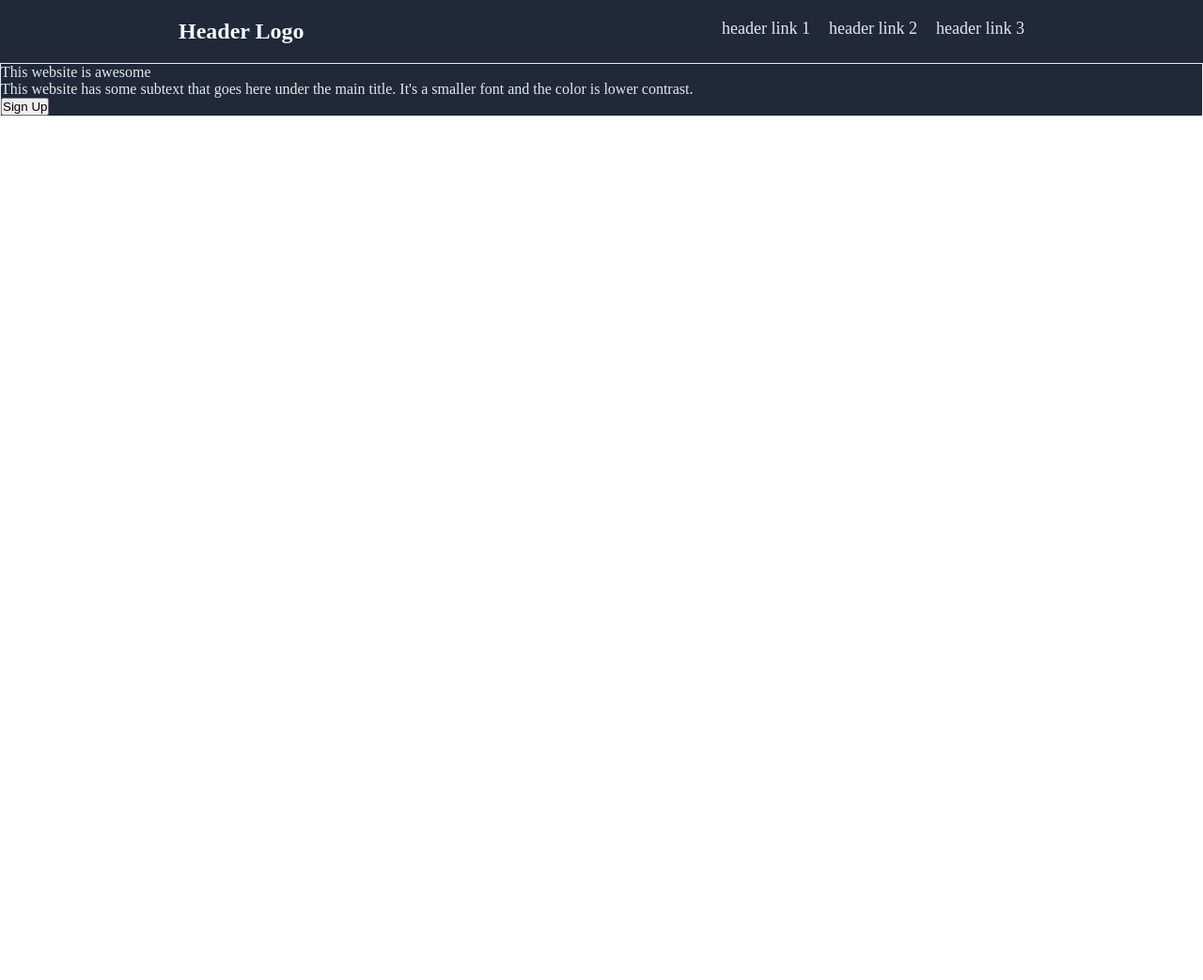
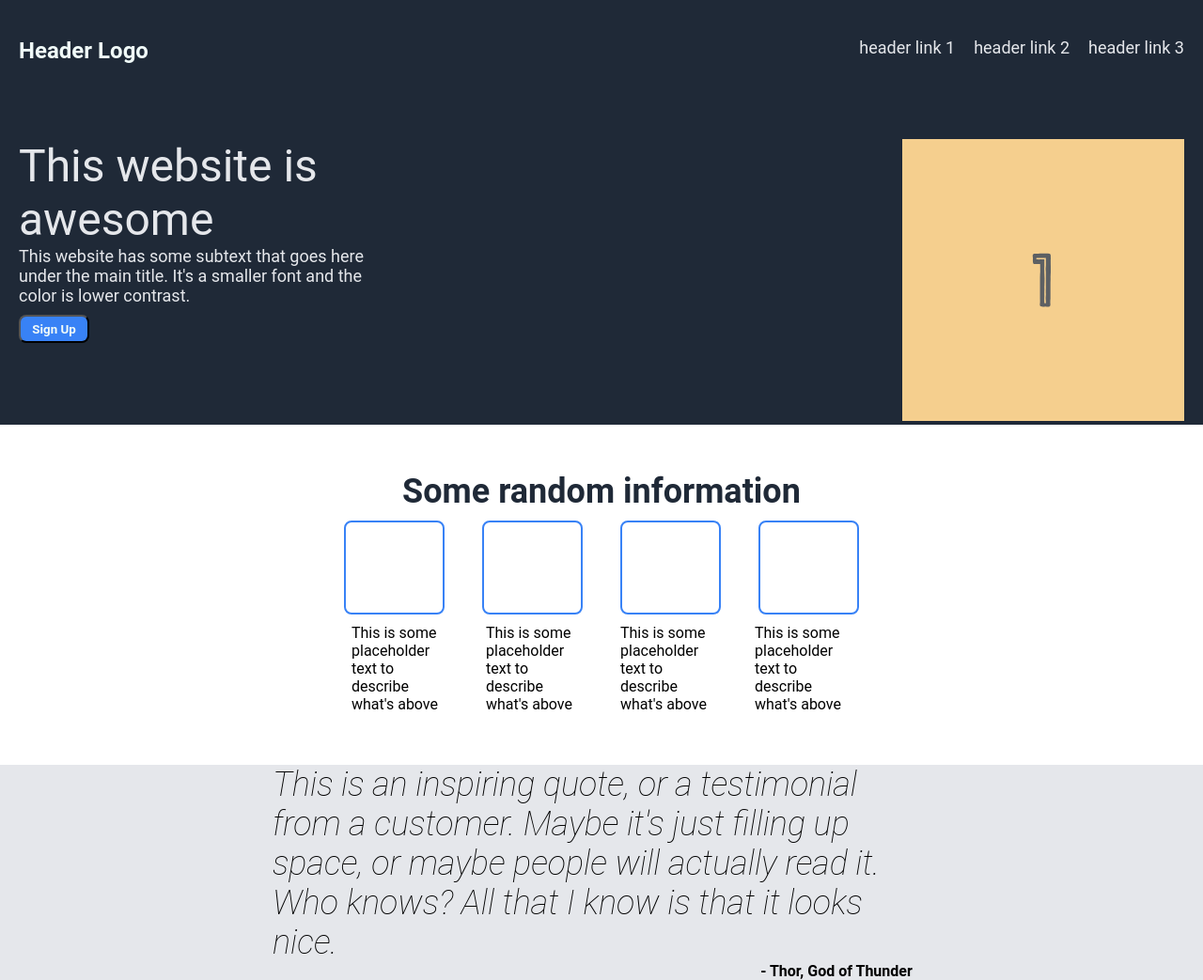
Before and after one commit to PillowPants4380/OdinProject1, a plain HTML site: page index.html in a window 1280 px wide. Shown: the whole page at 94% size. Before the commit the page ends 800 px from the top, so only its background shows below. Drawn offline with Linux system fonts and the light colour scheme.

Commit message:
Updates made to html and css files

```diff
--- a/index.html
+++ b/index.html
@@ -28,11 +28,38 @@
         </div>
         <div class="column2">
             <div class="image1">
-
+                <img src="./images/one.svg">
             </div>
         </div>
-
-
+    </div>
+    <div class="body-section-2">
+        <div class="section-title">Some random information</div>
+    </div>
+    <div class="body-section-3">
+        <div class="tiles">
+            <div class="tile1"></div>
+            <div class="tile2"></div>
+            <div class="tile3"></div>
+            <div class="tile4"></div>
+        </div>
+    </div>
+    <div class="body-section-4">
+        <div class="tiledesc">
+            <div class="desc1">This is some placeholder text to describe what's above</div>
+            <div class="desc2">This is some placeholder text to describe what's above</div>
+            <div class="desc3">This is some placeholder text to describe what's above</div>
+            <div class="desc4">This is some placeholder text to describe what's above</div>
+        </div>
+    </div>
+    <div class="body-section-5">
+        <div class="quote">
+            This is an inspiring quote, or a testimonial from a customer. Maybe it's just
+            filling up space, or maybe people will actually read it. Who knows? All that
+            I know is that it looks nice.
+        </div>
+        <div class="signature">
+             - Thor, God of Thunder
+        </div>
     </div>
 </body>
 </html>
--- a/styles.css
+++ b/styles.css
@@ -1,6 +1,9 @@
 * {
     margin: 0px;
     padding: 0px;
+    font-family: "Roboto";
+    font-weight: 400;
+    /* border: 1px solid;  */
 
 }
 
@@ -15,9 +18,9 @@
 }
 
 .header {
-    width: 900px;
+    margin: 20px;
+    width: 100%;
     display: flex;
-
     justify-content: space-between;
 
 }
@@ -38,7 +41,127 @@
 
 .body-section-1 {
 
-    border: 1px solid;
+    width: 100%;
     background-color: #1F2937;
     color: #E5E7EB;
+    display: flex;
+    justify-content: space-between;
+    padding-top: 40px;
+
+
+
 }
+
+.column1 {
+
+    width: 400px;
+    margin-left: 20px;
+
+}
+
+.column2 {
+
+    justify-content: flex-end;
+    margin-right: 20px;
+}
+
+.title {
+    font-size: 48px;
+
+}
+
+.description {
+    color: #E5E7EB;
+    font-size: 18px;
+    margin-bottom: 10px
+}
+
+input {
+    background-color: #3882F6;
+    color: #F0FAF8;
+    font-weight: bold;
+    width: 75px;
+    height: 30px;
+    border-radius: 8px;
+
+}
+
+
+.body-section-2 {
+    background-color: E5E7EB;
+
+
+}
+
+.section-title {
+    display: flex;
+    justify-content: center;
+    font-weight: bold;
+    font-size: 36px;
+    color: #1F2937;
+    margin-bottom: 10px;
+    margin-top: 50px;
+
+}
+
+.body-section-3 {
+    display: flex;
+    justify-content: center;
+
+}
+
+.tiles {
+    display: flex;
+    height: 100px;
+    gap: 40px;
+
+
+}
+
+.tile1, .tile2, .tile3, .tile4{
+    display: flex;
+    width: 103px;
+    border: 2px solid #3882F6;
+    border-radius: 8px;
+
+}
+
+.body-section-4 {
+    display: flex;
+    justify-content: center;
+    margin-top: 10px;
+    margin-bottom: 50px;
+
+
+}
+
+.tiledesc {
+    display: flex;
+    height: 100px;
+    gap: 40px;
+
+}
+
+.desc1, .desc2, .desc3, .desc4 {
+    width: 103px;
+}
+
+.body-section-5 {
+    display: flex;
+    flex-direction: column;
+    background-color: #E5E7EB;
+}
+
+.quote {
+    width:700px;
+    font-size: 36px;
+    align-self: center;
+    font-weight: lighter;
+    font-style: italic;
+}
+
+.signature{
+    align-self: center;
+    margin-right: -500px;
+    font-weight: bold;
+}
```
